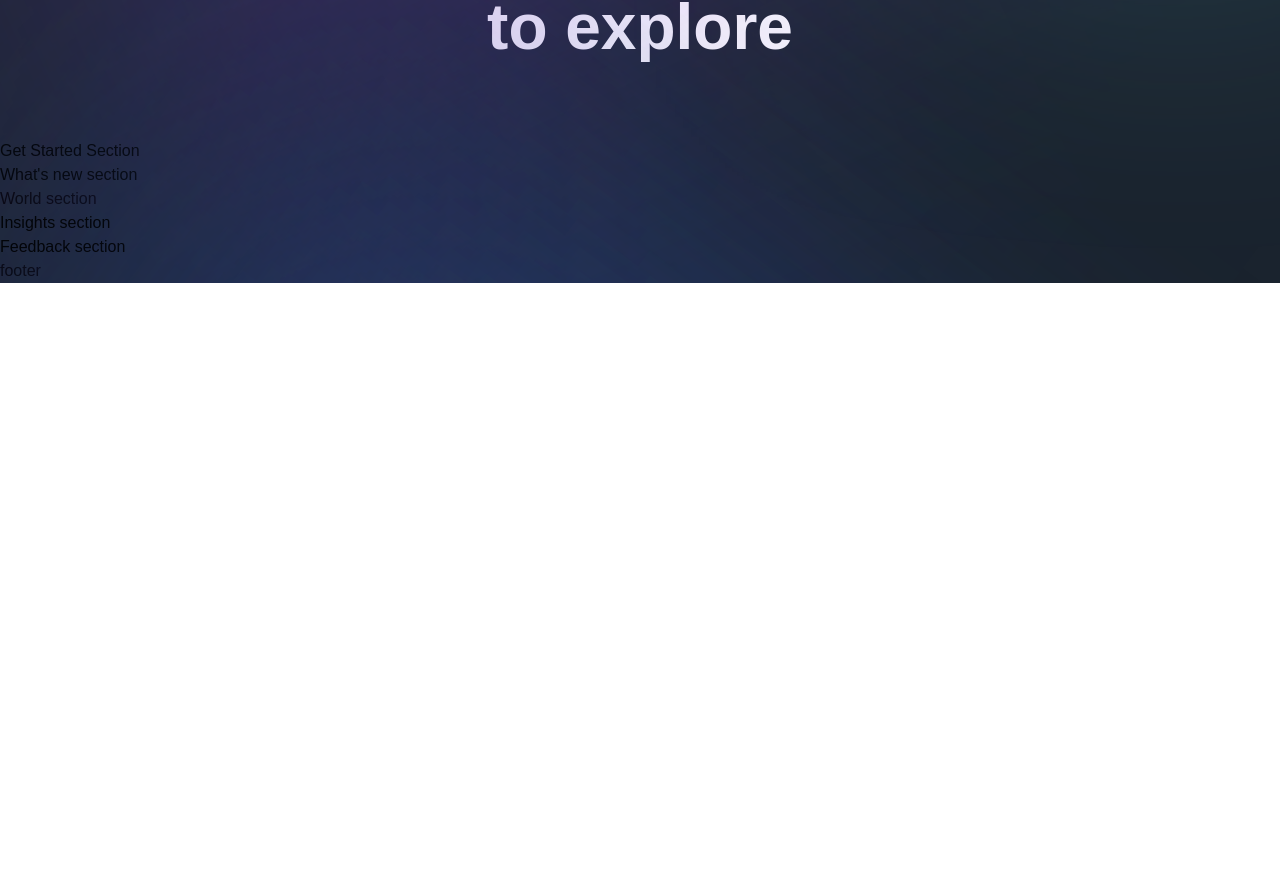
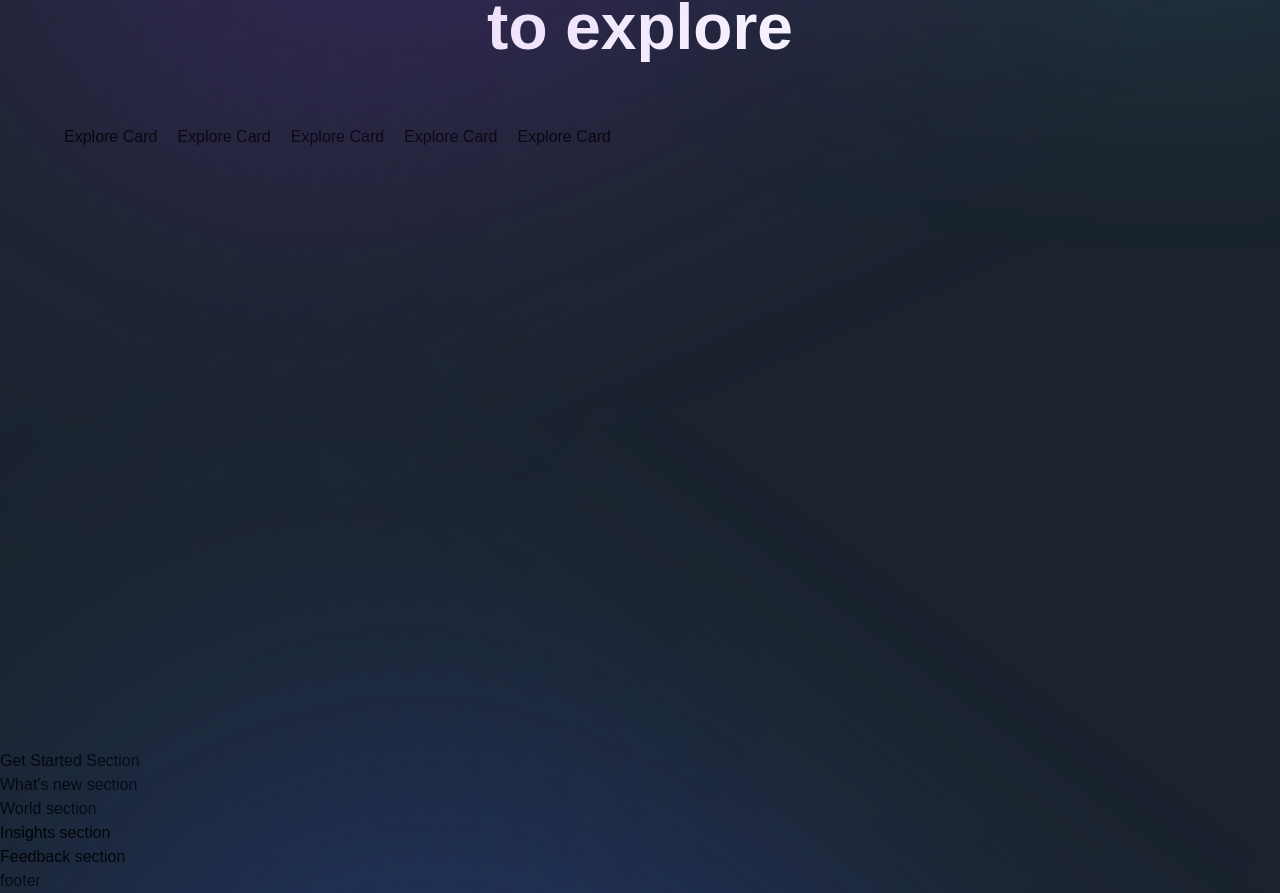
Before and after one commit to MuursaleenBats/metaverse_ui, a Next.js app: page / in a window 1280 px wide. Shown: the part 1777-2670 px from the top of the page. Before the commit the page ends 2060 px from the top, so only its background shows below. Built offline with nearby package versions, Linux system fonts and the light colour scheme; a web font is replaced by a local one.

Commit message:
Explore Card Base structure

```diff
--- a/sections/Explore.jsx
+++ b/sections/Explore.jsx
@@ -1,12 +1,17 @@
 'use client';
 
 import { motion } from "framer-motion";
+import { useState } from "react";
 import styles from '../styles';
 import {staggerContainer} from '../utils/motion';
 import {ExploreCard, TitleText, TypingText } from "../components";
 import { exploreWorlds } from "../constants";
 
-const Explore = () => (
+const Explore = () => {
+
+  const [active, setActive] = useState('world-2');
+
+  return(
   <section className={`${styles.paddings}`} id='explore'>
     <motion.div
       variants={staggerContainer}
@@ -24,8 +29,20 @@
         title ={<>Choose the world you want<br className="md:block hidden"/>to explore</>}
         textStyles='text-center'
       />
+
+      <div className="mt-[50px] flex lg:flex-row flex-col min-h-[70vh] gap-5">
+        {exploreWorlds.map((world, index) => (
+          <ExploreCard
+            key={world.id}
+            {...world}
+            index={index}
+            active={active}
+            handleClick = {setActive}
+          />
+        ))}
+      </div>
     </motion.div>
   </section>
-);
+)};
 
 export default Explore;
```
